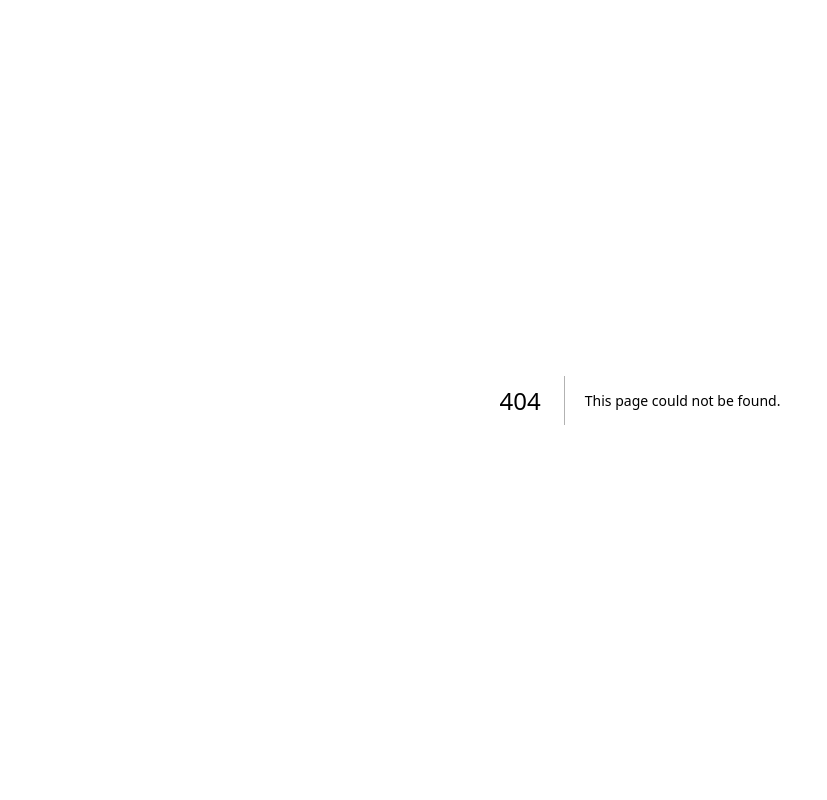
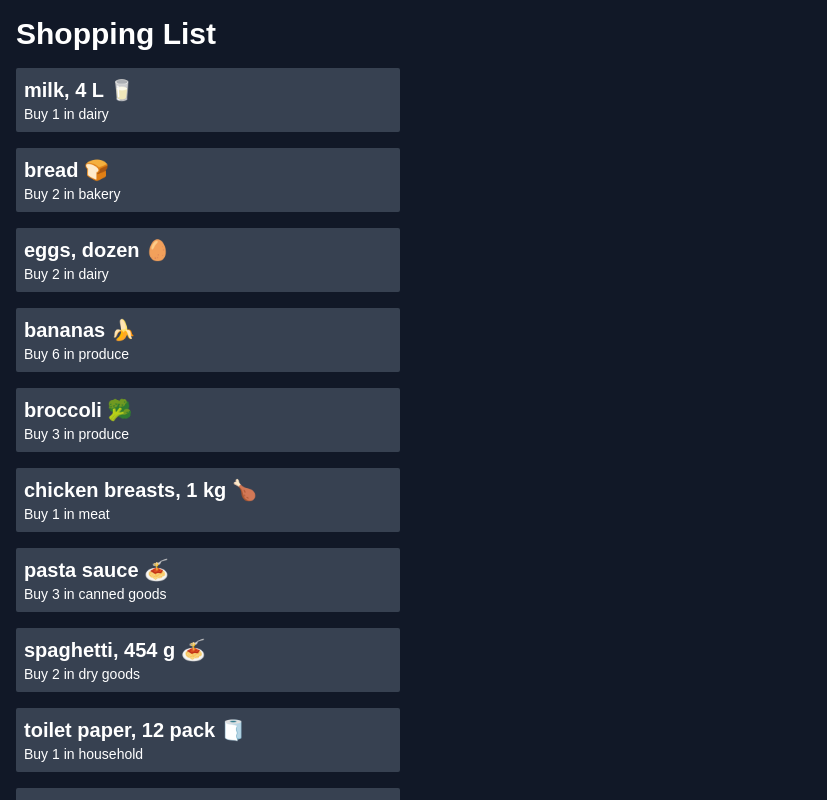
Before and after one commit to bhaumikkgohil/cprg306-assignments, a Next.js app: page /week-3 in a window 1280 px wide. Before the commit this address had no page. Shown: the top 800 px of the page, without its empty margins (0-827 px from the left). Built offline with nearby package versions, Linux system fonts and the light colour scheme.

Commit message:
Week-3 Assignment Done, modified the root page.js with Tailwind CSS

```diff
--- a/app/layout.js
+++ b/app/layout.js
@@ -13,8 +13,8 @@ const geistMono = localFont({
 });
 
 export const metadata = {
-  title: "Create Next App",
-  description: "Generated by create next app",
+  title: "Shopping List",
+  description: "CPRG-306 Assignments by Bhaumik Gohil",
 };
 
 export default function RootLayout({ children }) {
--- a/app/page.js
+++ b/app/page.js
@@ -2,11 +2,22 @@ import Link from "next/link";
 
 export default function Page() {
   return (
-    <main>
-      <h1>CPRG 306: Web Development 2 - Assignments</h1>
-      <p>
-        <Link href="/week-2">Week 2 Assignment</Link>
-      </p>
+    <main className="flex flex-col pl-40 pt-32 h-screen bg-black text-white">
+      <div>
+        <h1 className="text-4xl font-bold mb-5">
+          CPRG 306: Web Development 2 - Assignments
+        </h1>
+      </div>
+      <div className="text-lg">
+        <ul>
+          <li className="hover:text-green-400 hover:underline">
+            <Link href="/week-2">Week 2 Assignment</Link>
+          </li>
+          <li className="hover:text-green-400 hover:underline">
+            <Link href="/week-3">Week 3 Assignment</Link>
+          </li>
+        </ul>
+      </div>
     </main>
   );
 }
--- /dev/null
+++ b/app/week-3/item-list.js
@@ -0,0 +1,33 @@
+import Item from "./item";
+
+const ItemList = () => {
+  const items = [
+    { name: "milk, 4 L 🥛", quantity: 1, category: "dairy" },
+    { name: "bread 🍞", quantity: 2, category: "bakery" },
+    { name: "eggs, dozen 🥚", quantity: 2, category: "dairy" },
+    { name: "bananas 🍌", quantity: 6, category: "produce" },
+    { name: "broccoli 🥦", quantity: 3, category: "produce" },
+    { name: "chicken breasts, 1 kg 🍗", quantity: 1, category: "meat" },
+    { name: "pasta sauce 🍝", quantity: 3, category: "canned goods" },
+    { name: "spaghetti, 454 g 🍝", quantity: 2, category: "dry goods" },
+    { name: "toilet paper, 12 pack 🧻", quantity: 1, category: "household" },
+    { name: "paper towels, 6 pack", quantity: 1, category: "household" },
+    { name: "dish soap 🍽️", quantity: 1, category: "household" },
+    { name: "hand soap 🧼", quantity: 4, category: "household" },
+  ];
+
+  return (
+    <ul className="space-y-4">
+      {items.map((item, index) => (
+        <Item
+          key={index}
+          name={item.name}
+          quantity={item.quantity}
+          category={item.category}
+        />
+      ))}
+    </ul>
+  );
+};
+
+export default ItemList;
--- /dev/null
+++ b/app/week-3/item.js
@@ -0,0 +1,12 @@
+const Item = ({ name, quantity, category }) => {
+  return (
+    <li className="p-2 bg-gray-700 text-white rounded-sm mb-2 w-96">
+      <span className="font-bold text-xl">{name}</span>
+      <p className="text-sm">
+        Buy {quantity} in {category}
+      </p>
+    </li>
+  );
+};
+
+export default Item;
--- /dev/null
+++ b/app/week-3/page.js
@@ -0,0 +1,12 @@
+import ItemList from "./item-list";
+
+const Page = () => {
+  return (
+    <main className="p-4 bg-gray-900 ">
+      <h1 className="text-3xl font-bold text-white mb-4">Shopping List</h1>
+      <ItemList />
+    </main>
+  );
+};
+
+export default Page;
```
